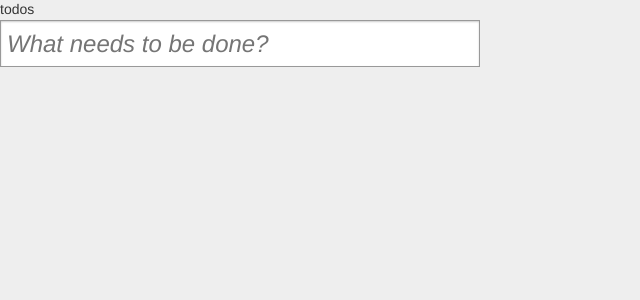
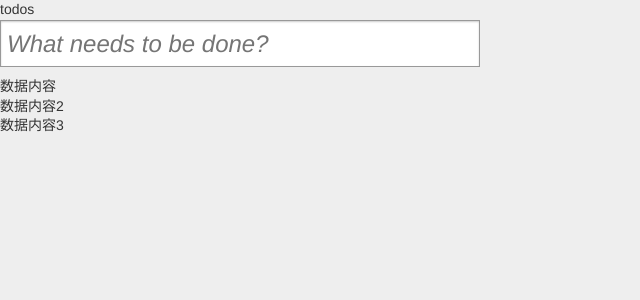
Before and after one commit to parachuterwu/react-todo-list, a React (Create React App) app: page / in a window 1280 px wide. Shown: the top 300 px of the page, without its empty margins (0-640 px from the left). Built offline with nearby package versions, Linux system fonts and the light colour scheme.

Commit message:
Add list item

```diff
--- a/src/todos/App.js
+++ b/src/todos/App.js
@@ -1,6 +1,7 @@
 import React, { PureComponent } from 'react';
-import Title from './title';
-import Create from './create';
+import Title from './components/Title';
+import Create from './components/Create';
+import TodoList from './components/TodoList';
 
 import './index.css';
 /*
@@ -32,13 +33,24 @@ import './index.css';
 class App extends PureComponent {
     constructor(props) {
         super(props);
+        this.addData = this.addData.bind(this);
 
         this.state = {
-            data: [
+            data:[
                 {
-                    id: 0,
-                    txt: '数据内容',
-                    done: false
+                  id: 0,
+                  txt: "数据内容",
+                  done: false
+                },
+                {
+                  id: 1,
+                  txt: "数据内容2",
+                  done: false
+                },
+                {
+                  id: 2,
+                  txt: "数据内容3",
+                  done: false
                 }
             ]
         }
@@ -67,6 +79,11 @@ class App extends PureComponent {
                 <Title />
                 <div className="content">
                     <Create addData={this.addData} />
+                    {data.length > 0 &&
+                        <TodoList
+                            data={data}
+                        />
+                    }
                 </div>
             </div>
         );
--- a/src/todos/create.js
+++ b/src/todos/components/Create.js
@@ -4,10 +4,10 @@ class Create extends PureComponent {
     constructor(props) {
         super(props);
 
-        this.state = {val: ''};
-
         this.handleChange = this.handleChange.bind(this);
         this.handleKeyDown = this.handleKeyDown.bind(this);
+
+        this.state = { val: '' };
     }
 
     handleChange(event) {
@@ -17,8 +17,8 @@ class Create extends PureComponent {
     }
 
     handleKeyDown(event) {
-        let {val} = this.state;
-        let {addData} = this.props;
+        let { val } = this.state;
+        let { addData } = this.props;
 
         if (event.key === 'Enter') {
             if (!val.trim()) {
--- /dev/null
+++ b/src/todos/components/ListItem.js
@@ -0,0 +1,22 @@
+import React,{ PureComponent, createRef } from 'react';
+
+class ListItem extends PureComponent {
+    constructor(props) {
+        super(props);
+
+        this.state = {
+
+        }
+    }
+
+    render() {
+        console.log(this.props)
+        return (
+            <div>
+                {this.props.data.txt}
+            </div>
+        )
+    }
+}
+
+export default ListItem;
--- /dev/null
+++ b/src/todos/components/TodoList.js
@@ -0,0 +1,26 @@
+import React, { PureComponent } from 'react';
+
+import ListItem from './ListItem';
+
+class Todos extends PureComponent {
+    constructor(props) {
+        super(props);
+    }
+
+    render() {
+        const { data } = this.props;
+
+        return (
+            <ul id="todo-list">
+                {data.map(item =>
+                    <ListItem
+                        key={item.id}
+                        data={item}
+                    />
+                )}
+            </ul>
+        )
+    }
+}
+
+export default Todos;
```
Also changed, not shown: src/todos/components/Title.js (renamed from src/todos/title.js).
